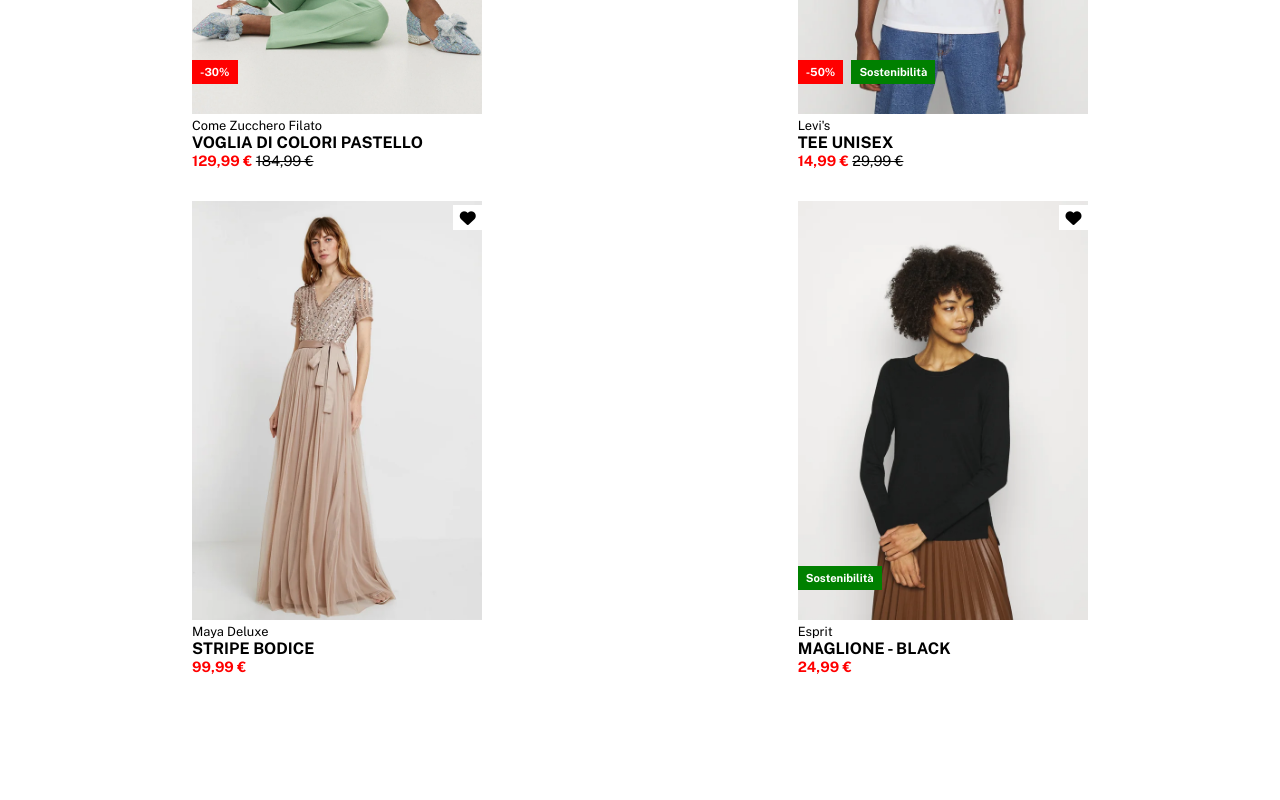
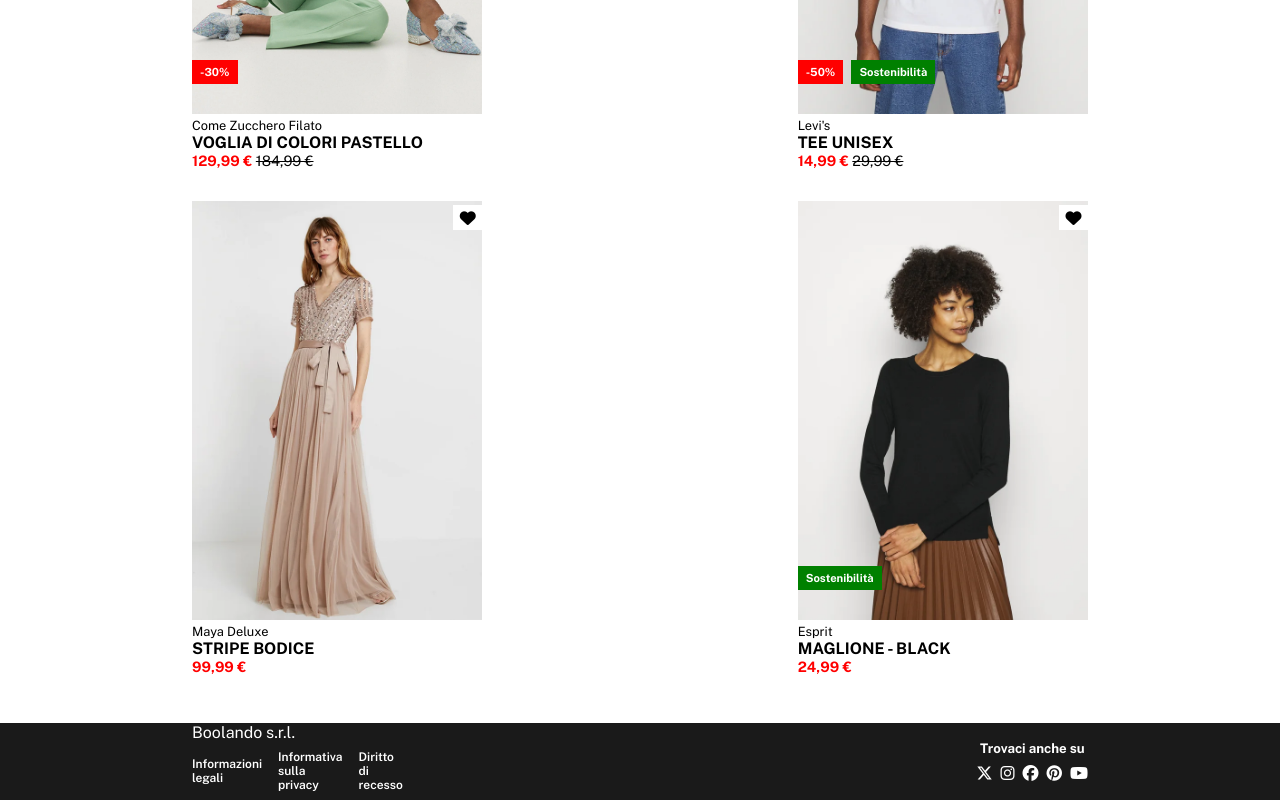
Before and after one commit to marinodilauro/html-css-boolando, a plain HTML site: page index.html in a window 1280 px wide. Shown: the part 914-1714 px from the top of the page. Before the commit the page ends 1637 px from the top, so only its background shows below. Drawn offline with nearby package versions, Linux system fonts and the light colour scheme.

Commit message:
Add footer with information and social links

```diff
--- a/assets/css/style.css
+++ b/assets/css/style.css
@@ -10,12 +10,19 @@
     --booleando-primary: rgba(255, 105, 0, 1);
     --booleando-light: rgba(227, 227, 227, 1);
     --booleando-lighter: rgba(255, 255, 255, 1);
+    --boolenado-dark: rgba(26, 26, 26, 1);
     --booleando-discount: rgba(255, 0, 0, 1);
     --booleando-sustainability: rgba(0, 128, 0, 1);
 }
 
 body {
     font-family: 'Public Sans', sans-serif;
+}
+
+.d-flex {
+    display: flex;
+    align-items: center;
+    justify-content: center;
 }
 
 /* #endregion Utilities */
@@ -55,8 +62,8 @@ img {
 .header_container {
     display: flex;
     align-items: center;
+    justify-content: space-between;
     width: 70%;
-    justify-content: space-between;
 }
 
 .logo,
@@ -110,11 +117,11 @@ img {
 
 /* Products list */
 .products_container {
-    width: 70%;
     display: flex;
     align-items: center;
     justify-content: space-between;
     flex-wrap: wrap;
+    width: 70%;
     gap: 2rem 1rem;
     padding: 3rem 0;
 }
@@ -200,3 +207,31 @@ img {
 }
 
 /* #endregion Main */
+
+/* #region Footer */
+
+#site_footer {
+    background-color: var(--boolenado-dark);
+    color: var(--booleando-lighter);
+    display: flex;
+    justify-content: center;
+    align-items: center;
+}
+
+.footer_container {
+    display: flex;
+    align-items: center;
+    justify-content: space-between;
+    width: 70%;
+}
+
+.social_links {
+    flex-direction: column;
+    gap: 0.5rem;
+}
+
+.social_icons {
+    gap: 0.5rem;
+}
+
+/* #endegion Footer */
--- a/index.html
+++ b/index.html
@@ -237,7 +237,31 @@
 
     <!-- Footer -->
     <footer id="site_footer">
+        <div class="footer_container">
 
+            <!-- Company name and information links -->
+
+            <div class="informaton_links">
+                <div class="company_name"> Boolando s.r.l. </div>
+                <ul class="links">
+                    <li><a href="#">Informazioni legali</a></li>
+                    <li><a href="#">Informativa sulla privacy</a></li>
+                    <li><a href="#">Diritto di recesso</a></li>
+                </ul>
+            </div>
+
+            <!-- Social links -->
+            <div class="social_links d-flex">
+                <h5>Trovaci anche su</h5>
+                <div class="social_icons d-flex">
+                    <a href="#"><i class="fa-brands fa-x-twitter"></i></a>
+                    <a href="#"><i class="fa-brands fa-instagram"></i></a>
+                    <a href="#"><i class="fa-brands fa-facebook"></i></a>
+                    <a href="#"><i class="fa-brands fa-pinterest"></i></a>
+                    <a href="#"><i class="fa-brands fa-youtube"></i></a>
+                </div>
+            </div>
+        </div>
 
     </footer>
 </body>
```
